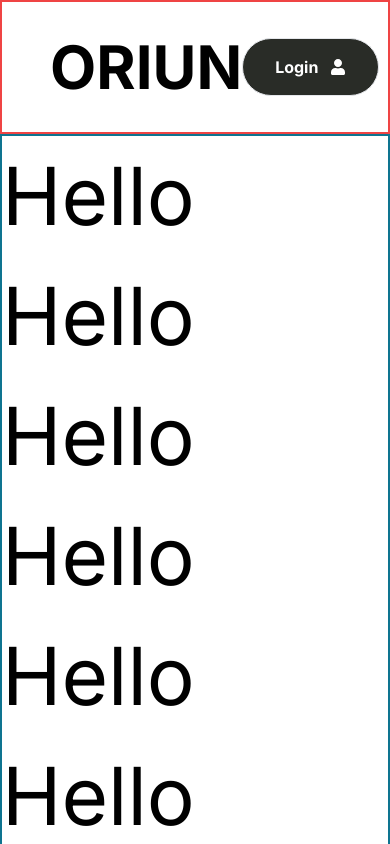
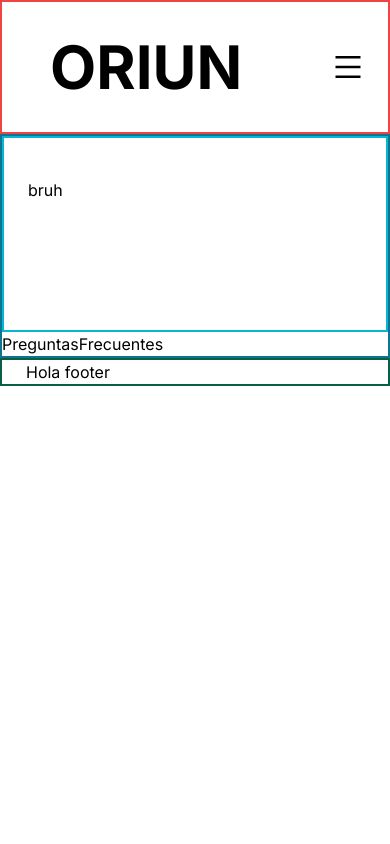
Before and after one commit to camunozv/oriun-frontend, a Next.js app: page / in a window 390 px wide. Shown: the top 844 px of the page. Built offline with nearby package versions, Linux system fonts and the light colour scheme.

Commit message:
Login form first overview

```diff
--- /dev/null
+++ b/app/Ingreso/page.jsx
@@ -0,0 +1,23 @@
+import LoginForm from "@/components/LoginPage/LoginForm";
+import Link from "next/link";
+import React from "react";
+
+function Ingreso() {
+  return (
+    <>
+      <header className="mx-auto max-w-[1580px] py-10 flex items-center justify-left bg-figma_blue gap-3 border-green-500 border-2">
+        <h1 className="text-[60px] font-bold text-black mx-2">ORIUN</h1>
+      </header>
+
+      <main className="mx-auto max-h-[1024px] max-w-[1580px] border-2 border-red-500 relative overflow-hidden flex items-center flex-col justify-center py-5 px-5">
+        <LoginForm />
+      </main>
+
+      <footer className="mx-auto max-w-[1580px] py-10 flex items-center justify-left bg-figma_blue gap-3 border-green-500 border-2">
+        Meine Footer
+      </footer>
+    </>
+  );
+}
+
+export default Ingreso;
--- a/app/ingreso/page.jsx
+++ /dev/null
@@ -1,16 +0,0 @@
-import Link from "next/link";
-import React from "react";
-import LoginForm from "@/components/LoginForm/LoginForm";
-
-export default function AboutPage() {
-  return (
-    <main>
-      <h1>Diseñar módulo de ingreso</h1>
-
-      <LoginForm/>
-
-      {/* <h2 className="bg-color-stone-580 text-center">Navbar pending</h2>
-      <Link href="./convocatorias">Checkear Convocatorias</Link> */}
-    </main>
-  );
-}
--- a/app/page.js
+++ b/app/page.js
@@ -1,6 +1,8 @@
 import Link from "next/link";
 import Footer from "@/components/Footer/Footer";
 import Navbar from "@/components/Navbar/Navbar";
+import Convocatorias from "@/components/MainPage/Convocatorias";
+import PreguntasFrecuentes from "@/components/MainPage/PreguntasFrecuentes";
 
 // By default tailwind comes with 5 breakpoints defined for responsive design.
 // sm, md, lg, xl, 2xl --> these are mobile first
@@ -32,18 +34,10 @@ export default function Home() {
   return (
     <>
       <Navbar />
-
-      <main className="relative overflow-hidden mx-auto max-w-[1580px] max-h-[1024px] border-2 border-cyan-700">
-        <h1 className="text-[80px]">Hello</h1>
-        <h1 className="text-[80px]">Hello</h1>
-        <h1 className="text-[80px]">Hello</h1>
-        <h1 className="text-[80px]">Hello</h1>
-        <h1 className="text-[80px]">Hello</h1>
-        <h1 className="text-[80px]">Hello</h1>
-        <h1 className="text-[80px]">Hello</h1>
-
+      <main className="relative overflow-hidden mx-auto max-w-[1580px] border-2 border-cyan-700">
+        <Convocatorias />
+        <PreguntasFrecuentes />
       </main>
-
       <Footer />
     </>
   );
--- a/components/Button/Button.jsx
+++ b/components/Button/Button.jsx
@@ -1,16 +1,21 @@
 import Image from "next/image";
 import React from "react";
-
+import Link from "next/link";
 
 function Button({ title, type, variant, children }) {
   // btn_dark_green : bg-green-90 px-8 py-4 text-white transition-all hover:bg-black
 
+  // "whitespace-nowrap" : allows manipulating the whitespace property from the text. Setting it up to nowrap means we allow
+  // the text to continue in the same line, eventhought it exceeds teh with of its container.
   return (
     <button
       className={`flex transition-all items-center justify-center gap-3 border rounded-full ${variant}`}
       type={type}
     >
-      <label className="text-[16px] font-[700]">{title}</label>
+      <label className="text-[16px] font-[700] whitespace-nowrap">
+        {title}
+      </label>
+
       {children}
     </button>
   );
--- a/components/LoginForm/LoginForm.jsx
+++ /dev/null
@@ -1,24 +0,0 @@
-import React from 'react'
-
-function LoginForm() {
-  //  pending to include backgground color & correct font
-  return (
-    <div className='items-center bg-figma_grey'>
-      <h1 className='h-full'>
-        Login
-      </h1>
-
-      <div className='flex h-full flex-direction:column'>
-        <input>
-        </input>
-        <input>
-        </input>
-      </div>
-      <div className='flex h-full flex-direction:column'>
-        button goes here
-      </div>
-    </div>
-  )
-}
-
-export default LoginForm
--- /dev/null
+++ b/components/LoginPage/LoginForm.jsx
@@ -0,0 +1,26 @@
+import React from "react";
+import { FaUser } from "react-icons/fa";
+
+function LoginForm() {
+  return (
+    <div className="flex flex-col justify-center items-center w-96 rounded-md bg-figma_grey shadow-xl border-2 border-cyan-200 gap-3 py-4">
+
+      <div className="flex justify-center items-center gap-3 w-full">
+        <h1 className="font-bold text-[40px] inline-block">Login</h1>
+        <FaUser className="h-[30px] w-[30px]"/>
+      </div>
+
+      <div className = "flex justify-left items-left flex-col gap-2">
+        <label className="font-semibold">Nombre de Usuario</label>
+        <input type="text" placeholder="sin el @unal.edu.co" className="focus:border-gray-500"></input>
+      </div>
+
+      <div className = "flex justify-left items-left flex-col gap-2 my-4">
+        <label className="font-semibold">Ingrese su constraseña</label>
+        <input type="password" placeholder="contraseña" className="focus:border-gray-500"></input>
+      </div>
+    </div>
+  );
+}
+
+export default LoginForm;
--- /dev/null
+++ b/components/MainPage/Convocatorias.jsx
@@ -0,0 +1,16 @@
+import React from "react";
+// The purpose of this component is to show the functionality of our website related with call/calls for purposals
+
+// flex-col: arranges flex elements from a flex container in column direcion. Which allows stacking.
+// py-10 pb-32: pixels added to the bottom with pb-32 are added to the same pixels (10) defined by py-10 (pixels converted to rem)
+
+function Convocatorias() {
+  return (
+    <section className="mx-auto max-w-[1580px] border-2 border-cyan-500 flex flex-col
+    px-6 lg:px-20 3xl:px-0 gap-20 py-10 pb-32 md:gap-28 lg:py-20 xl:flex-row" >
+      bruh
+    </section>
+  );
+}
+
+export default Convocatorias;
--- /dev/null
+++ b/components/MainPage/PreguntasFrecuentes.jsx
@@ -0,0 +1,9 @@
+import React from 'react'
+
+function PreguntasFrecuentes() {
+  return (
+    <div>PreguntasFrecuentes</div>
+  )
+}
+
+export default PreguntasFrecuentes
--- a/components/Navbar/Navbar.jsx
+++ b/components/Navbar/Navbar.jsx
@@ -3,6 +3,7 @@ import React from "react";
 import { NAV_LINKS } from "@/constants";
 import Button from "../Button/Button";
 import { FaUser } from "react-icons/fa";
+import { AiOutlineMenu } from "react-icons/ai";
 
 function Navbar() {
   // NOTES:
@@ -60,6 +61,16 @@ function Navbar() {
 
   // overflow-hidden: is a utility class which hides anything that breaks the bounds of its container
   // hover:"custom utility" we put what we want to change on hovering.
+
+  // inline: displays element to occupy only the necessary width they need to be rendered. Meaning other elements could be
+  // rendered to their sides. By putting "inline-block"
+
+  // block: this utility means elements start on a new line and can be stretched as much they can. These kind of elements
+  // doesn't leave other elements to be on the same line with them.
+
+  // inline-block: this allows other elements to be on the same line with them but, can be stretched as much as they can
+  // just like block elements.
+
   return (
     <nav
       className="flex items-center justify-between mx-auto max-w-[1580px]
@@ -82,17 +93,19 @@ function Navbar() {
         ))}
       </ul>
 
-      {/* <Link href="/" className="transition-all hover:font-bold text-[20px] font-[400] pr-10">
-        Fuck you
-      </Link> */}
+      <div className="lg:flex lg:justify-center lg:items-center hidden">
+        <Link href="/Ingreso">
+          <Button
+            title="Login"
+            type="button"
+            variant="bg-green-90 px-8 py-4 text-white hover:bg-black"
+          >
+            <FaUser className="transition-all" />
+          </Button>
+        </Link>
+      </div>
 
-      <Button
-        title="Login"
-        type="button"
-        variant="bg-green-90 px-8 py-4 text-white hover:bg-black"
-      >
-        <FaUser className="transition-all"/>
-      </Button>
+      <AiOutlineMenu className="h-[32px] w-[32px] lg:hidden inline-block cursor-pointer" />
     </nav>
   );
 }
```
